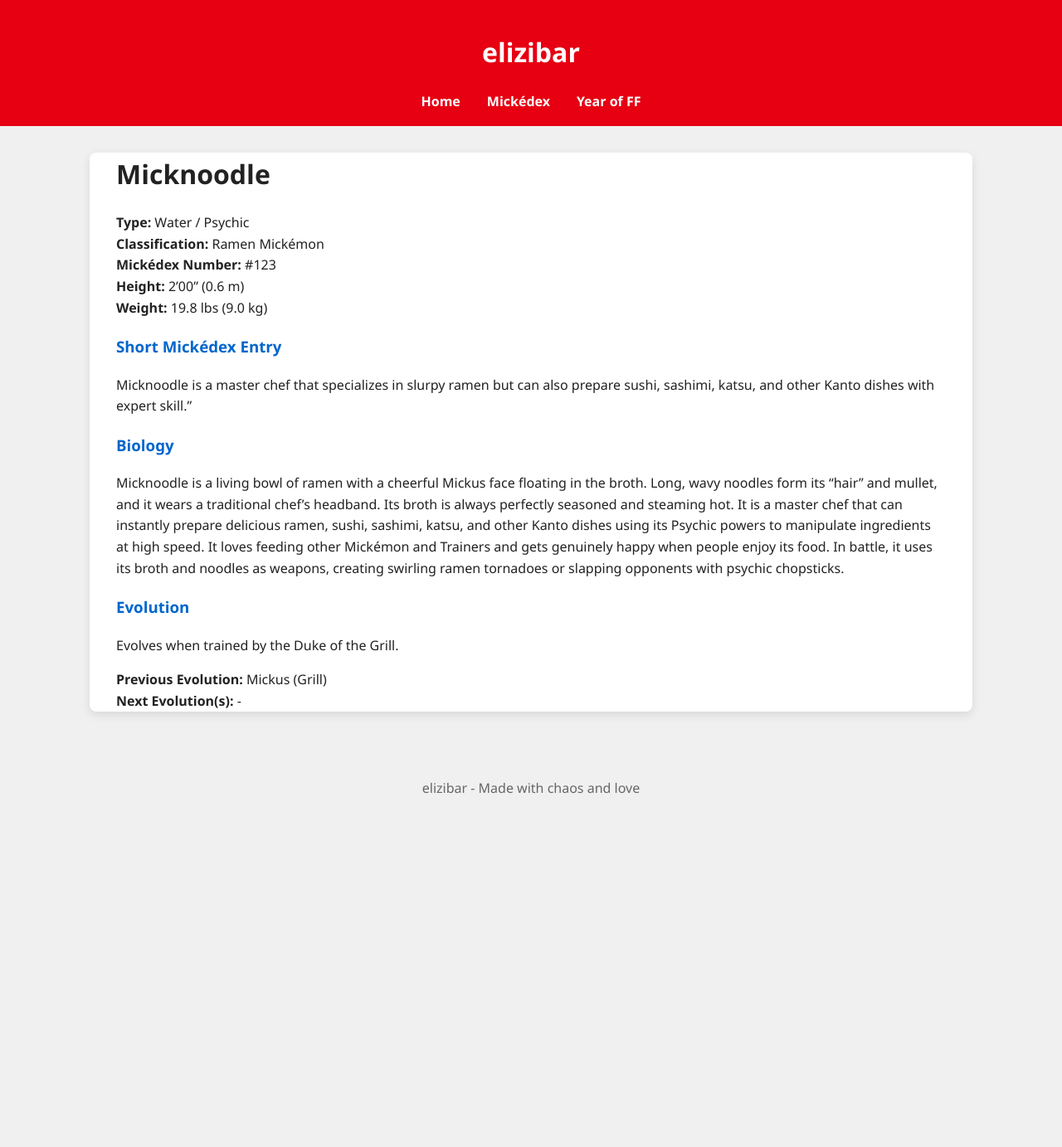
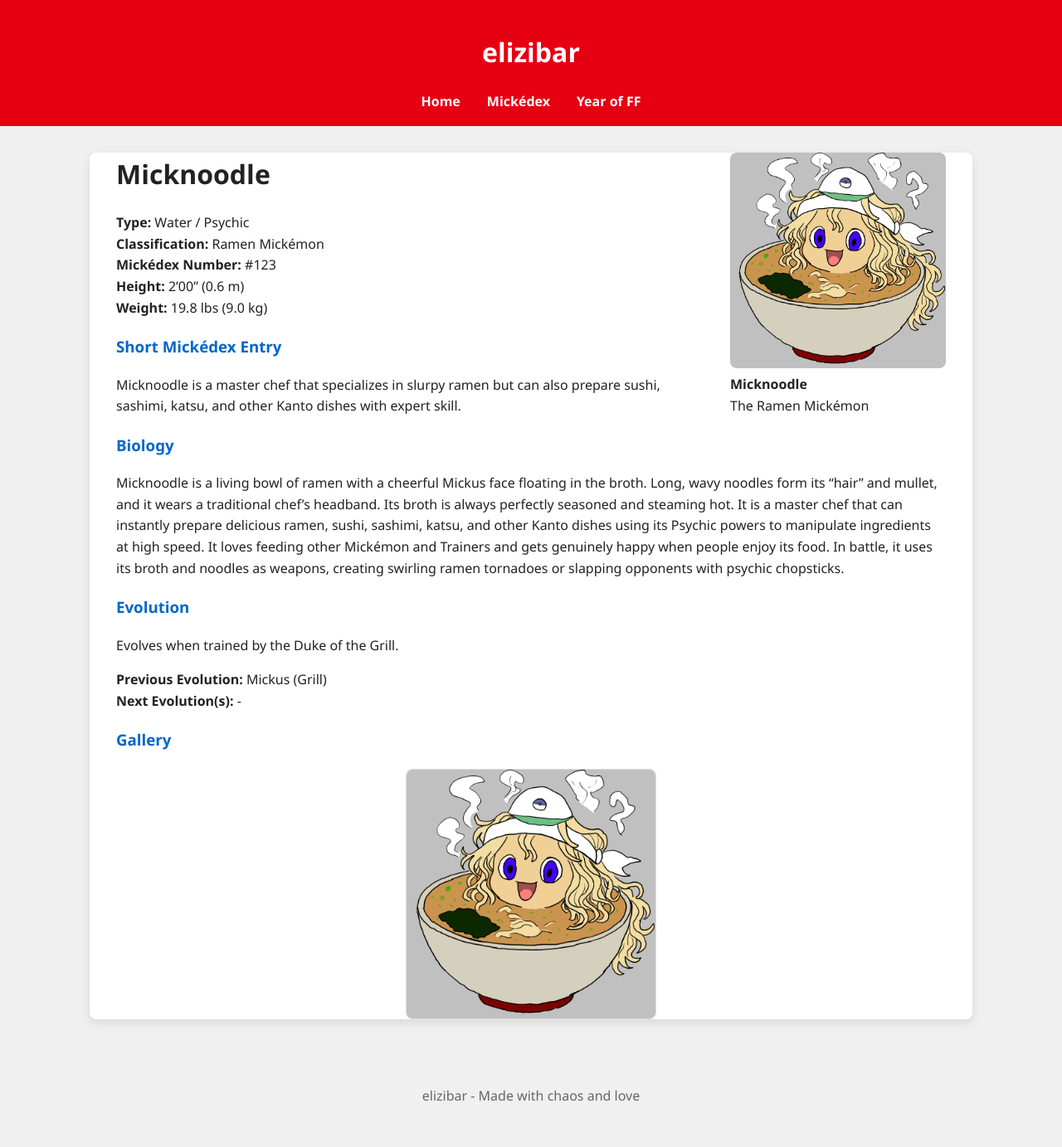
Before and after one commit to elizibar/elizibar.github.io, a Jekyll site: the page built from mickedex/grill/micknoodle.md, in a window 1280 px wide. Shown: the whole page at 83% size. Built offline with Jekyll 4.4.1, drawn with Linux system fonts in a browser that asks for light colours; before the commit the page ends 1012 px from its top, so only the background shows below that.

Commit message:
micknoodle

```diff
--- a/mickedex/grill/micknoodle.md
+++ b/mickedex/grill/micknoodle.md
@@ -3,6 +3,11 @@
 layout: default
 permalink: /mickedex/micknoodle/
 ---
+
+<figure style="float: right; margin: 0 0 20px 20px; width: 260px;">
+  <img src="/assets/images/micknoodle.png" alt="Micknoodle" style="width: 100%; border-radius: 8px;">
+  <figcaption><strong>Micknoodle</strong><br>The Ramen Mickémon</figcaption>
+</figure>
 
 # Micknoodle
 
@@ -13,7 +18,7 @@
 **Weight:** 19.8 lbs (9.0 kg)
 
 ### Short Mickédex Entry
-Micknoodle is a master chef that specializes in slurpy ramen but can also prepare sushi, sashimi, katsu, and other Kanto dishes with expert skill."
+Micknoodle is a master chef that specializes in slurpy ramen but can also prepare sushi, sashimi, katsu, and other Kanto dishes with expert skill.
 
 
 ### Biology
@@ -24,3 +29,6 @@
 
 **Previous Evolution:** Mickus (Grill)
 **Next Evolution(s):** -
+
+### Gallery
+![Micknoodle](/assets/images/micknoodle.png){:width="30%" style="display: block; margin: 20px auto; border: 1px solid #ddd; border-radius: 8px;"}
```
Also changed, not shown: assets/images/micknoodle.png (added).
